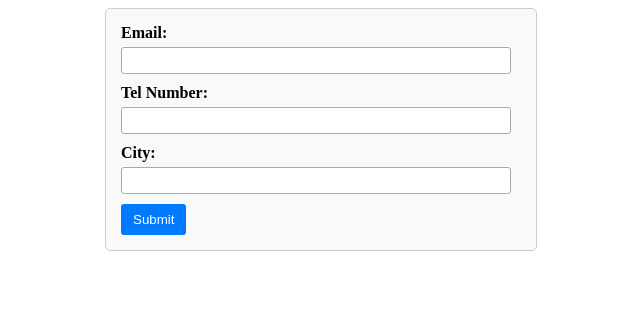
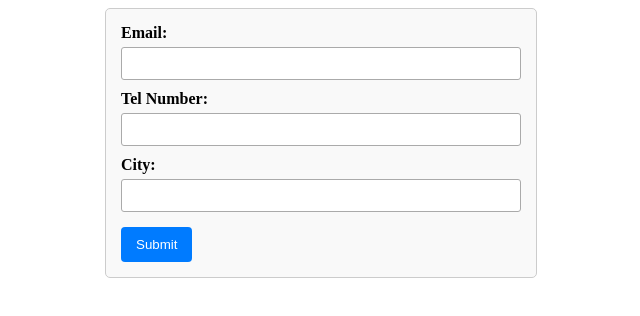
Before and after one commit to Kaustubh0912/ReactTut, a React (Vite) app: page / in a window 1280 px wide. Shown: the top 316 px of the page, without its empty margins (319-959 px from the left). Built offline with nearby package versions, Linux system fonts and the light colour scheme.

Commit message:
initial commit

```diff
--- a/src/components/Demo/Demo.css
+++ b/src/components/Demo/Demo.css
@@ -15,24 +15,27 @@
     display: flex;
     flex-direction: column;
     font-weight: bold;
+    width: 100%;
 }
 
 .data-form input {
-    padding: 5px;
+    padding: 8px;
     margin-top: 5px;
     border: 1px solid #aaa;
     border-radius: 3px;
-    width: 200%;
+    width: 100%;
+    box-sizing: border-box;
 }
 
 .data-form button {
-    padding: 8px 12px;
+    padding: 10px 15px;
+    margin-top: 5px;
     background-color: #007bff;
     color: white;
     border: none;
-    border-radius: 3px;
+    border-radius: 4px;
     cursor: pointer;
-    align-self: flex-start;
+    transition: background-color 0.2s;
 }
 
 .data-form button:hover {
```
